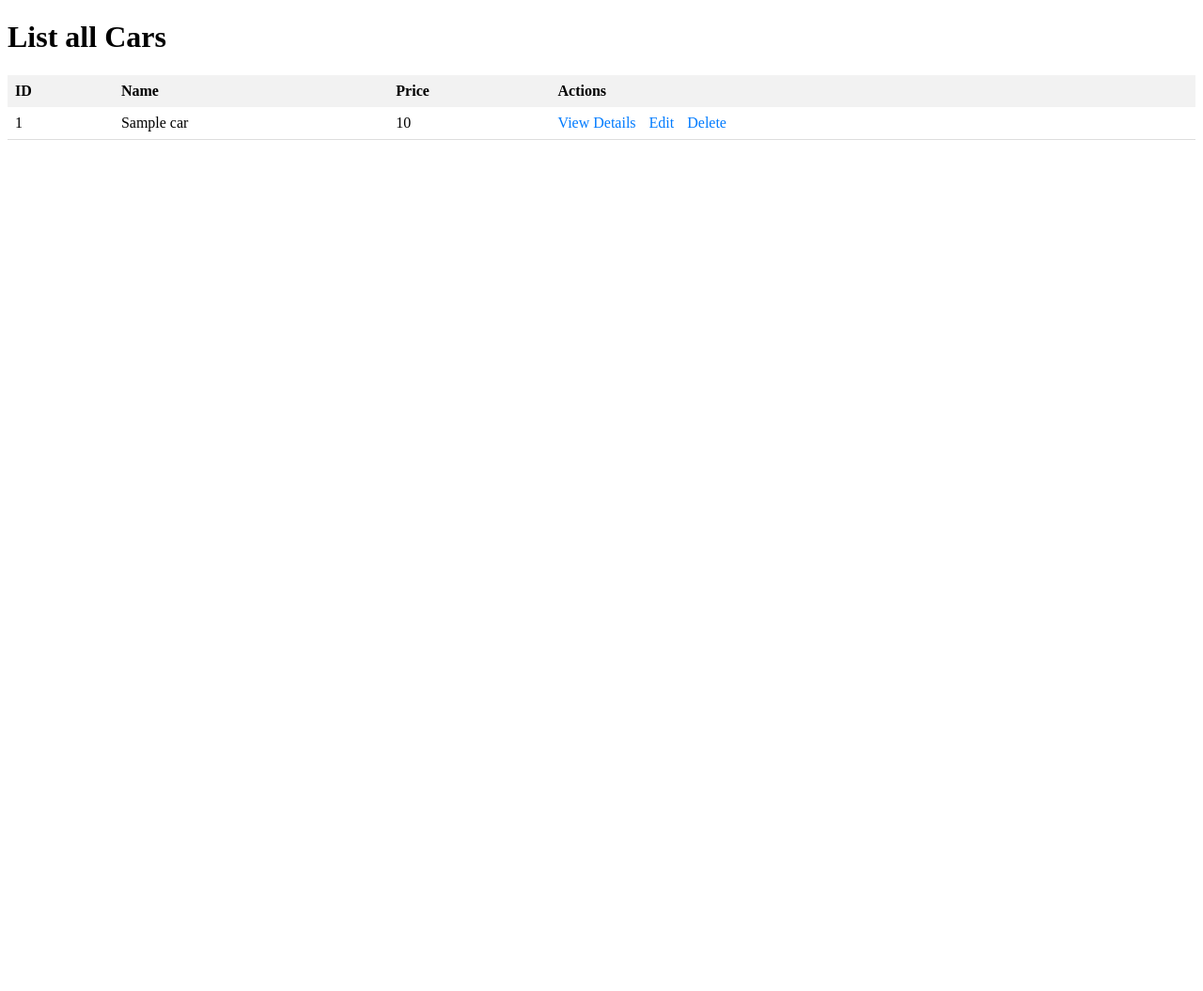
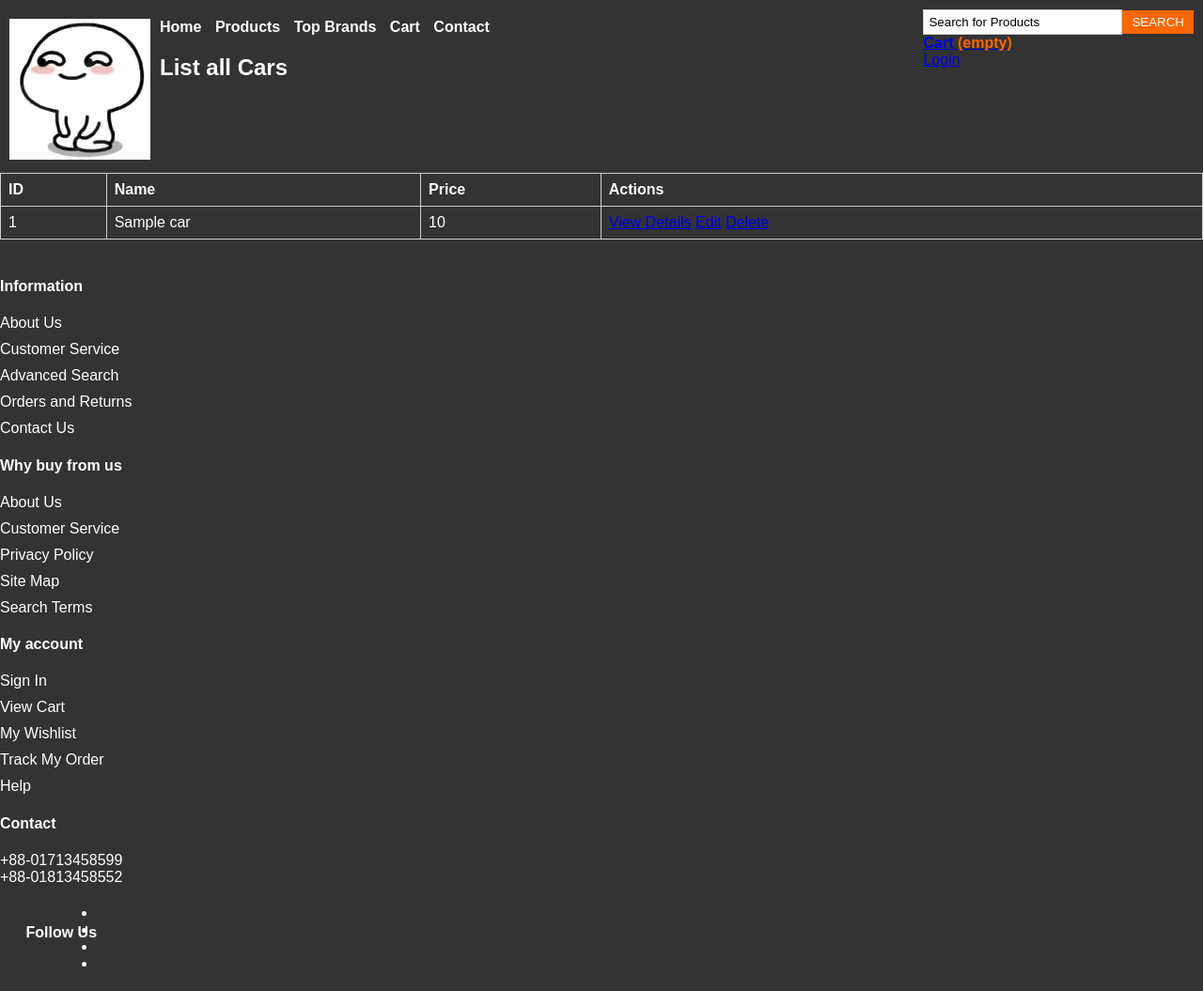
Before and after one commit to quocbao2709/asm-webcar, a Symfony app: template templates/cars/index.html.twig in a window 1280 px wide. Shown: the whole page at 94% size. Before the commit the page ends 149 px from the top, so only its background shows below. Run offline with Twig, Linux system fonts and the light colour scheme; the template is opened without the code that fills it: most values are stand-ins (such as "Sample title", 1, 10 or a date in 2020); some libraries are stand-ins or nearby versions.

Commit message:
thêm html index

```diff
--- a/config/routes.yaml
+++ b/config/routes.yaml
@@ -1,3 +1,6 @@
 #index:
 #    path: /
 #    controller: App\Controller\DefaultController::index
+cars:
+    path: /cars
+    controller: App\Controller\YourController::cars
--- a/public/css/index.css
+++ b/public/css/index.css
@@ -1,31 +1,145 @@
-/* Định dạng bảng */
+/* Reset CSS (Optional, to reset default browser styles) */
+body, h1, h2, p, ul, li, form {
+    margin: 0;
+    padding: 0;
+}
+
+body {
+    font-family: Arial, sans-serif;
+}
+
+/* Header Styles */
+.wrap {
+    width: 100%;
+    background-color: #333;
+    color: #fff;
+}
+
+.header {
+    padding: 10px 0;
+}
+
+.logo {
+    float: left;
+    margin: 10px;
+}
+
+.logo img {
+    width: 150px;
+    height: auto;
+}
+
+.header_top_right {
+    float: right;
+}
+
+.search_box {
+    margin-right: 10px;
+}
+
+.search_box input[type="text"] {
+    width: 200px;
+    padding: 5px;
+    border: 1px solid #ccc;
+}
+
+.search_box input[type="submit"] {
+    background-color: #f60;
+    color: #fff;
+    border: none;
+    padding: 5px 10px;
+}
+
+.shopping_cart {
+    margin-right: 10px;
+}
+
+.cart_title {
+    font-weight: bold;
+}
+
+.no_product {
+    color: #f60;
+    font-weight: bold;
+}
+
+.login {
+    margin-right: 10px;
+}
+
+/* Menu Styles */
+.menu {
+    background-color: #333;
+}
+
+.menu ul {
+    list-style: none;
+    padding: 0;
+    margin: 0;
+}
+
+.menu li {
+    display: inline;
+    margin-right: 10px;
+}
+
+.menu a {
+    text-decoration: none;
+    color: #fff;
+    font-weight: bold;
+}
+
+/* Body Styles */
+h1 {
+    font-size: 24px;
+    margin: 20px;
+}
+
 table {
     width: 100%;
     border-collapse: collapse;
-    margin-bottom: 20px;
 }
 
-/* Định dạng dòng tiêu đề */
-th {
-    background-color: #f2f2f2;
+table th, table td {
+    border: 1px solid #ccc;
+    padding: 8px;
     text-align: left;
-    padding: 8px;
 }
 
-/* Định dạng dòng dữ liệu */
-td {
-    border-bottom: 1px solid #ddd;
-    padding: 8px;
+/* Footer Styles */
+.footer {
+    background-color: #333;
+    color: #fff;
+    padding: 20px 0;
 }
 
-/* Định dạng các liên kết "View Details", "Edit", và "Delete" */
-td a {
-    text-decoration: none;
-    color: #007bff;
-    margin-right: 10px;
+.wrapper {
+    display: flex;
+    flex-wrap: wrap;
+    justify-content: space-between;
 }
 
-/* Định dạng nút Delete với thông báo xác nhận */
-td a.delete-link {
-    color: red;
+.footer-section {
+    flex: 1;
+    margin: 0 10px;
+    text-align: center;
 }
+
+.footer a {
+    color: #fff;
+    text-decoration: none;
+    display: block;
+    margin-top: 10px;
+}
+
+.social-icons {
+    display: flex;
+    justify-content: center;
+    margin-top: 20px;
+}
+
+.social-icons a {
+    display: inline-block;
+    margin-right: 10px;
+    font-size: 24px;
+}
--- a/templates/cars/index.html.twig
+++ b/templates/cars/index.html.twig
@@ -1,7 +1,51 @@
 {% extends 'base.html.twig' %}
 
 {% block body %}
+
+
+<!DOCTYPE php>
+<head>
+<title>Store Website</title>
+<meta http-equiv="Content-Type" content="text/php; charset=utf-8" />
+<meta name="viewport" content="width=device-width, initial-scale=1, maximum-scale=1">
 <link rel="stylesheet" href="{{ asset('css/index.css') }}">
+</head>
+  <div class="wrap">
+		<div class="header">
+			<div class="logo">
+				<a href="index.html.twig"><img src="{{ asset('images/logo.jpg') }}" alt="logo" /></a>
+			</div>
+			  <div class="header_top_right">
+			    <div class="search_box">
+				    <form>
+				    	<input type="text" value="Search for Products" onfocus="this.value = '';" onblur="if (this.value == '') {this.value = 'Search for Products';}"><input type="submit" value="SEARCH">
+				    </form>
+			    </div>
+			    <div class="shopping_cart">
+					<div class="cart">
+						<a href="#" title="View my shopping cart" rel="nofollow">
+								<span class="cart_title">Cart</span>
+								<span class="no_product">(empty)</span>
+							</a>
+						</div>
+			      </div>
+		   <div class="login"><a href="login.php">Login</a></div>
+		 <div class="clear"></div>
+	 </div>
+	 <div class="clear"></div>
+ </div>
+<div class="menu">
+	<ul id="dc_mega-menu-orange" class="dc_mm-orange">
+	  <li><a href="{{ path('cars') }}">Home</a></li>
+	  <li><a href="#">Products</a> </li>
+	  <li><a href="#">Top Brands</a></li>
+	  <li><a href="#">Cart</a></li>
+	  <li><a href="#">Contact</a> </li>
+	  <div class="clear"></div>
+	</ul>
+</div>
+
+<body>
     <h1> List all Cars </h1>
 
     <table>
@@ -24,4 +68,60 @@
             </tr>
         {% endfor %}
     </table>
+</body>
+<footer>
+   <div class="footer">
+   	  <div class="wrapper">
+	     <div class="section group">
+				<div class="col_1_of_4 span_1_of_4">
+						<h4>Information</h4>
+						<ul>
+						<li><a href="#">About Us</a></li>
+						<li><a href="#">Customer Service</a></li>
+						<li><a href="#"><span>Advanced Search</span></a></li>
+						<li><a href="#">Orders and Returns</a></li>
+						<li><a href="#"><span>Contact Us</span></a></li>
+						</ul>
+					</div>
+				<div class="col_1_of_4 span_1_of_4">
+					<h4>Why buy from us</h4>
+						<ul>
+						<li><a href="about.html">About Us</a></li>
+						<li><a href="faq.html">Customer Service</a></li>
+						<li><a href="#">Privacy Policy</a></li>
+						<li><a href="contact.html"><span>Site Map</span></a></li>
+						<li><a href="preview.html"><span>Search Terms</span></a></li>
+						</ul>
+				</div>
+				<div class="col_1_of_4 span_1_of_4">
+					<h4>My account</h4>
+						<ul>
+							<li><a href="contact.html">Sign In</a></li>
+							<li><a href="index.html">View Cart</a></li>
+							<li><a href="#">My Wishlist</a></li>
+							<li><a href="#">Track My Order</a></li>
+							<li><a href="faq.html">Help</a></li>
+						</ul>
+				</div>
+				<div class="col_1_of_4 span_1_of_4">
+					<h4>Contact</h4>
+						<ul>
+							<li><span>+88-01713458599</span></li>
+							<li><span>+88-01813458552</span></li>
+						</ul>
+						<div class="social-icons">
+							<h4>Follow Us</h4>
+					   		  <ul>
+							      <li class="facebook"><a href="#" target="_blank"> </a></li>
+							      <li class="twitter"><a href="#" target="_blank"> </a></li>
+							      <li class="googleplus"><a href="#" target="_blank"> </a></li>
+							      <li class="contact"><a href="#" target="_blank"> </a></li>
+							      <div class="clear"></div>
+						     </ul>
+   	 					</div>
+				</div>
+			</div>
+     </div>
+<footer>
+</html>
 {% endblock %}
```
Also changed, not shown: templates/inc/footer.php (added, +90 -0 lines), templates/inc/hearder.php (added, +57 -0 lines), images/logo.jpg (added).
